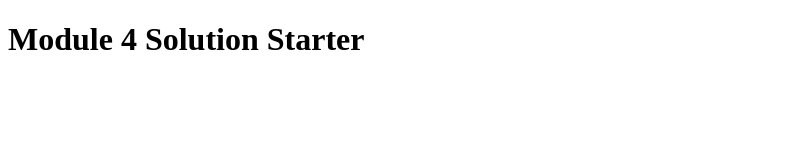
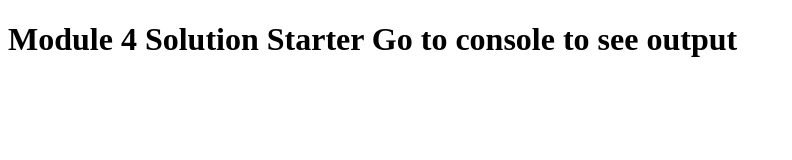
Before and after one commit to PampanaHarika/module-4, a plain HTML site: page index.html in a window 1280 px wide. Shown: the whole page, without its empty margins (0-792 px from the left). Drawn offline with Linux system fonts and the light colour scheme.

Commit message:
Update index.html

```diff
--- a/index.html
+++ b/index.html
@@ -8,6 +8,6 @@
   <script src="script.js"></script>
 </head>
 <body>
-  <h1>Module 4 Solution Starter</h1>
+  <h1>Module 4 Solution Starter Go to console to see output</h1>
 </body>
 </html>
```
